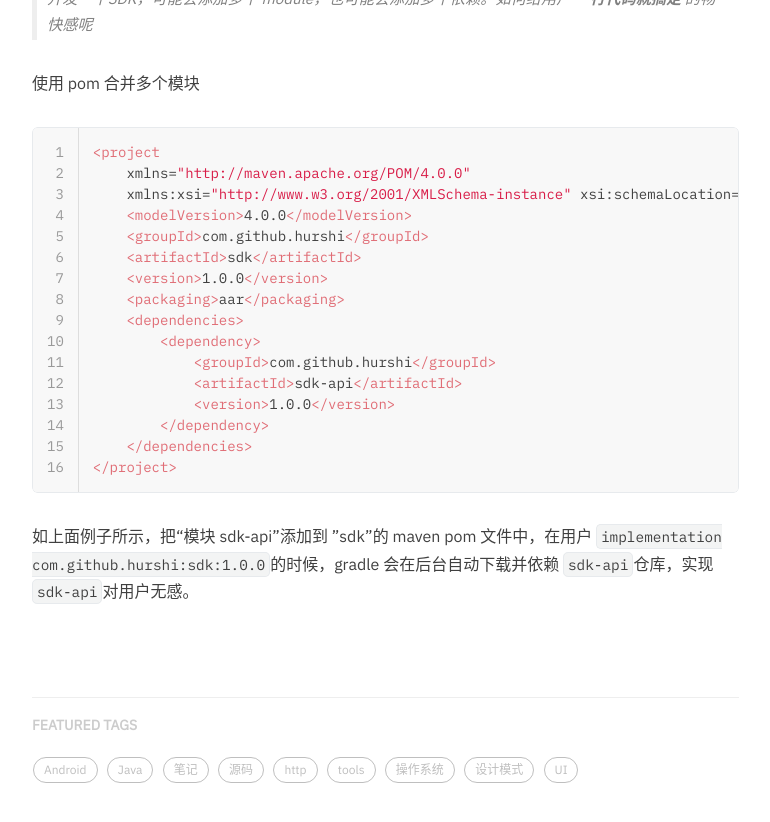
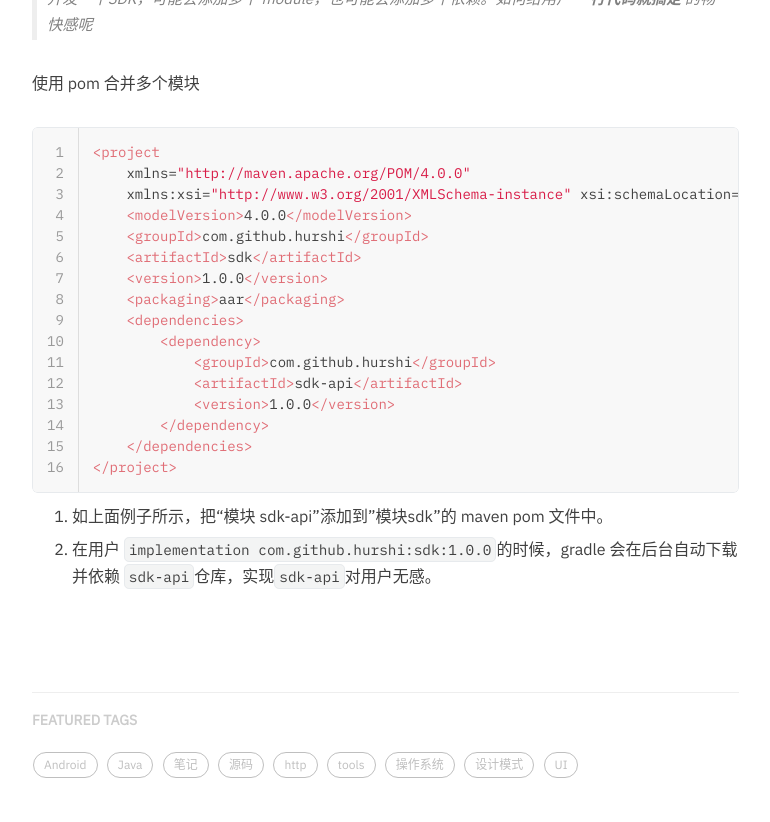
Before and after one commit to hurshi/hurshi.github.io, a Jekyll site: the page built from _posts/2020-02-27-pack.md, in a window 1280 px wide and 900 px high, scrolled down 1588 px. Shown: the top 822 px of the window, without its empty margins (233-1003 px from the left). Built offline with Jekyll 4.4.1, drawn with Linux system fonts in a browser that asks for light colours; nearby versions of some CDN libraries; some web fonts are replaced; comment, search, counter and statistics services are not loaded.

Commit message:
fix package blog format

````diff
--- a/_posts/2020-02-27-pack.md
+++ b/_posts/2020-02-27-pack.md
@@ -71,4 +71,6 @@ tags:
 </project>
 ```
 
-如上面例子所示，把“模块 sdk-api"添加到 ”sdk"的 maven pom 文件中，在用户 `implementation com.github.hurshi:sdk:1.0.0`的时候，gradle 会在后台自动下载并依赖 `sdk-api`仓库，实现`sdk-api`对用户无感。
+1. 如上面例子所示，把“模块 sdk-api"添加到"模块sdk"的 maven pom 文件中。
+
+2. 在用户 `implementation com.github.hurshi:sdk:1.0.0`的时候，gradle 会在后台自动下载并依赖 `sdk-api`仓库，实现`sdk-api`对用户无感。
````
